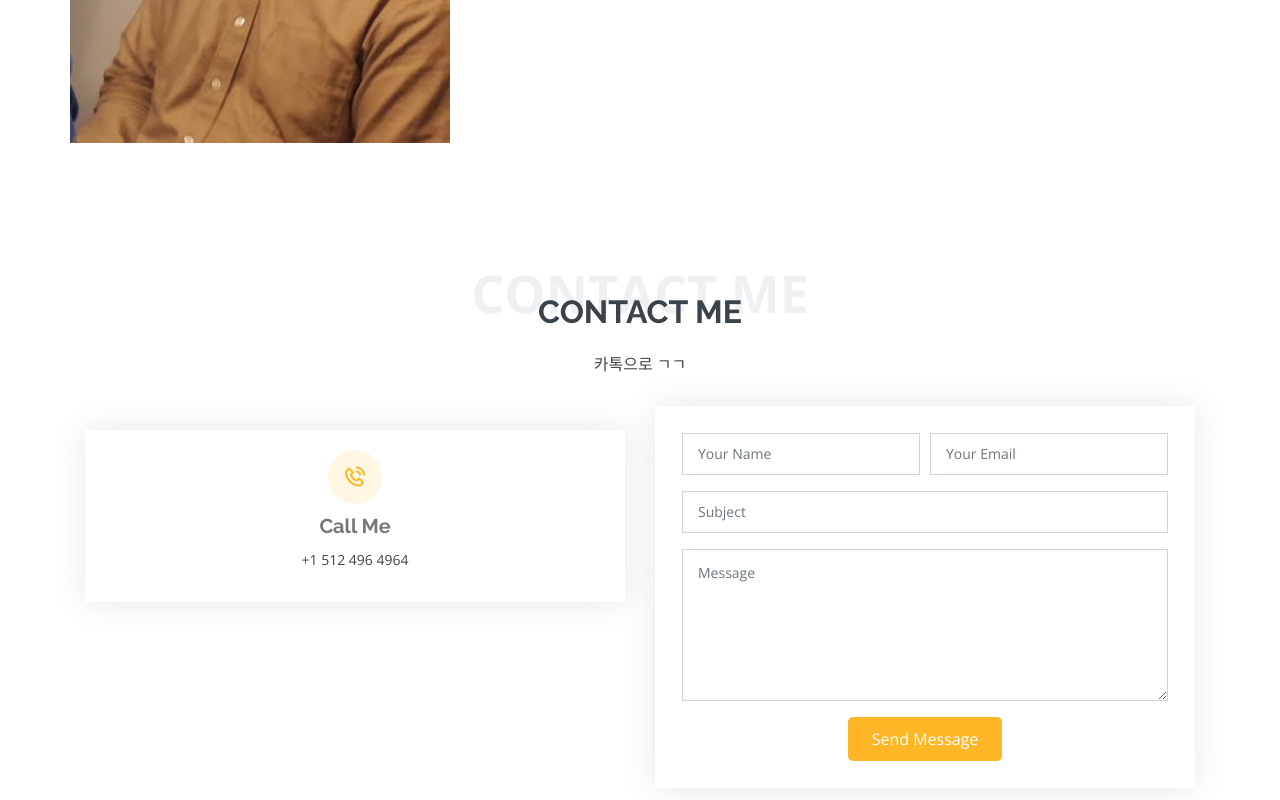
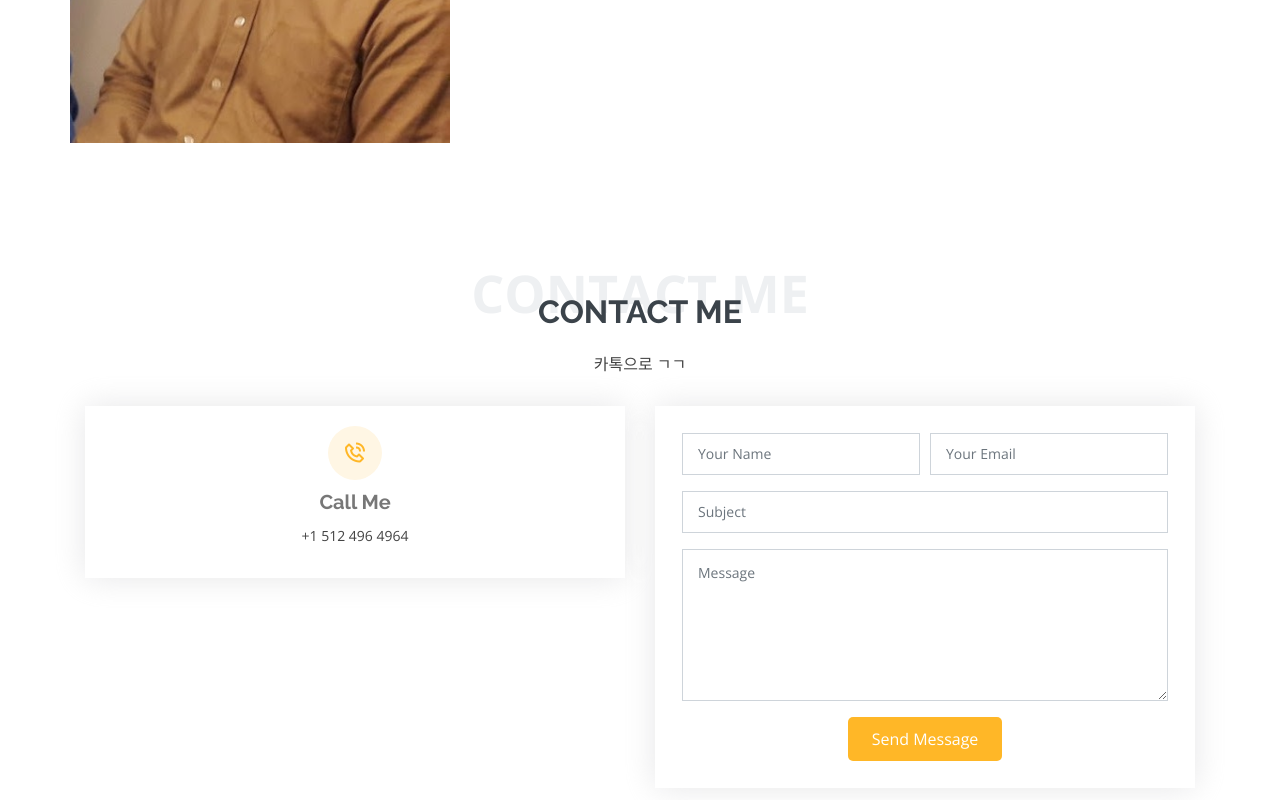
Before and after one commit to hyunjin1049/party, a plain HTML site: page index.html in a window 1280 px wide. Shown: the part 1359-2159 px from the top of the page. Drawn offline with nearby package versions, Linux system fonts and the light colour scheme.

Commit message:
Update index.html

```diff
--- a/index.html
+++ b/index.html
@@ -111,7 +111,7 @@
 
             <div class="row">
               <div class="col-md-12">
-                <div class="info-box mt-4">
+                <div class="info-box">
                   <i class="bx bx-phone-call"></i>
                   <h3>Call Me</h3>
                   <p>+1 512 496 4964</p>
```
